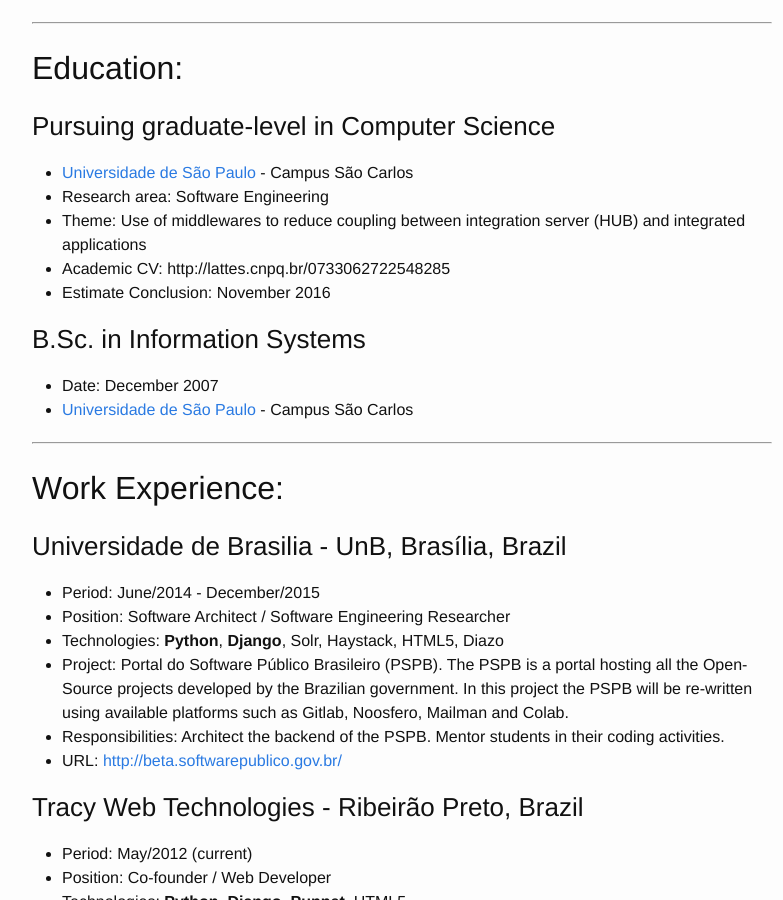
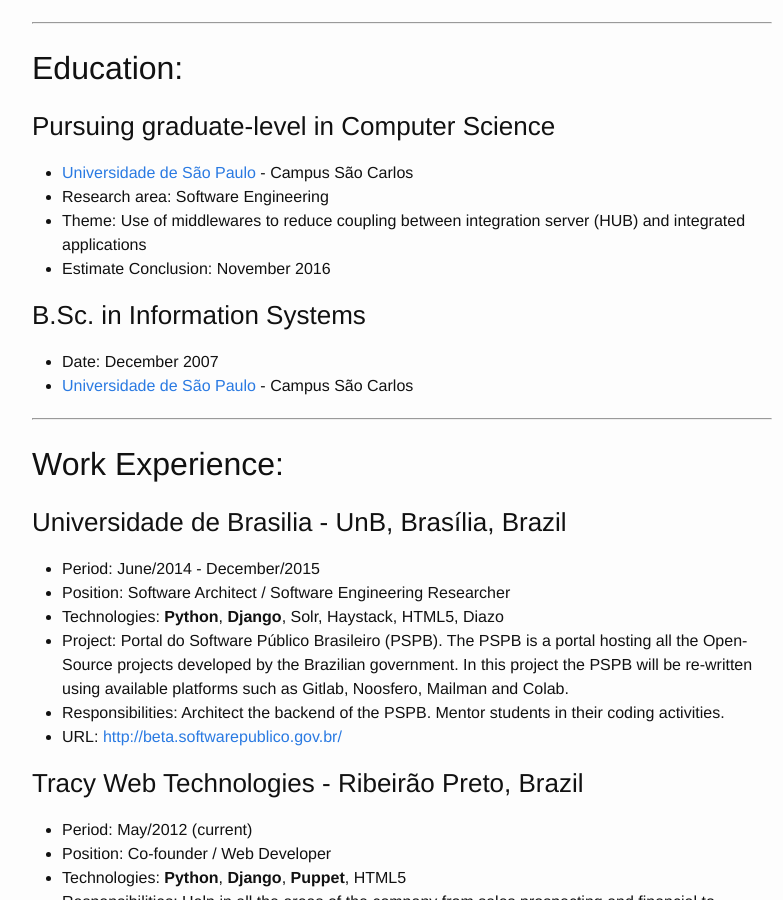
Before and after one commit to seocam/seocam.github.io, a Jekyll site: the page built from 02-resume.md, in a window 1280 px wide and 900 px high, scrolled down 345 px. Shown: the whole window, without its empty margins (238-1021 px from the left). Built offline with Jekyll 4.4.1, drawn with Linux system fonts in a browser that asks for light colours.

Commit message:
Moved lattes to bottom

```diff
--- a/02-resume.md
+++ b/02-resume.md
@@ -22,7 +22,6 @@ Skype: seocam
   * [Universidade de São Paulo](http://en.wikipedia.org/wiki/University_of_São_Paulo) \- Campus São Carlos
   * Research area: Software Engineering
   * Theme: Use of middlewares to reduce coupling between integration server (HUB) and integrated applications
-  * Academic CV: http://lattes.cnpq.br/0733062722548285
   * Estimate Conclusion: November 2016
 
 
```
Also changed, not shown: other parts of 02-resume.md (+1 -0 lines).
